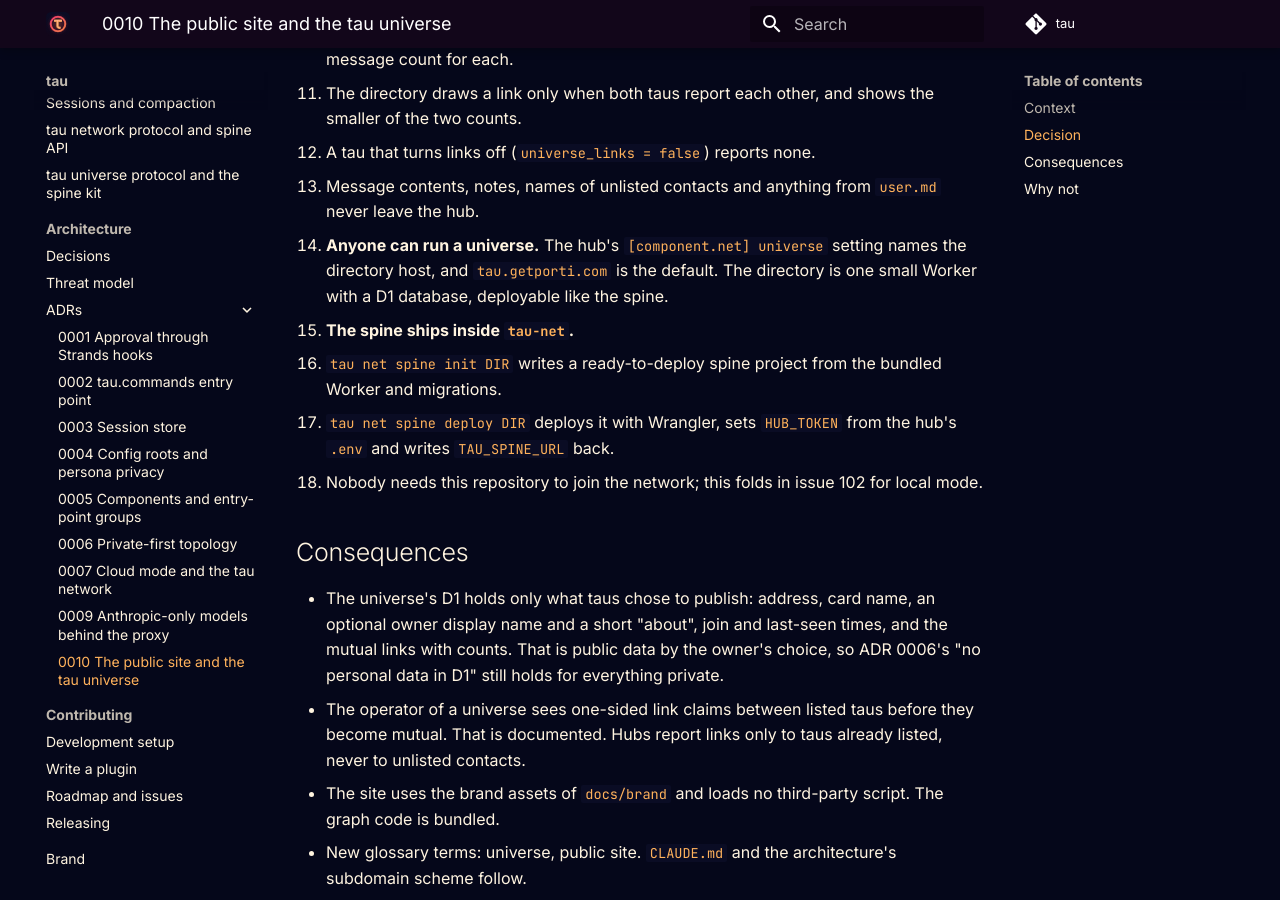
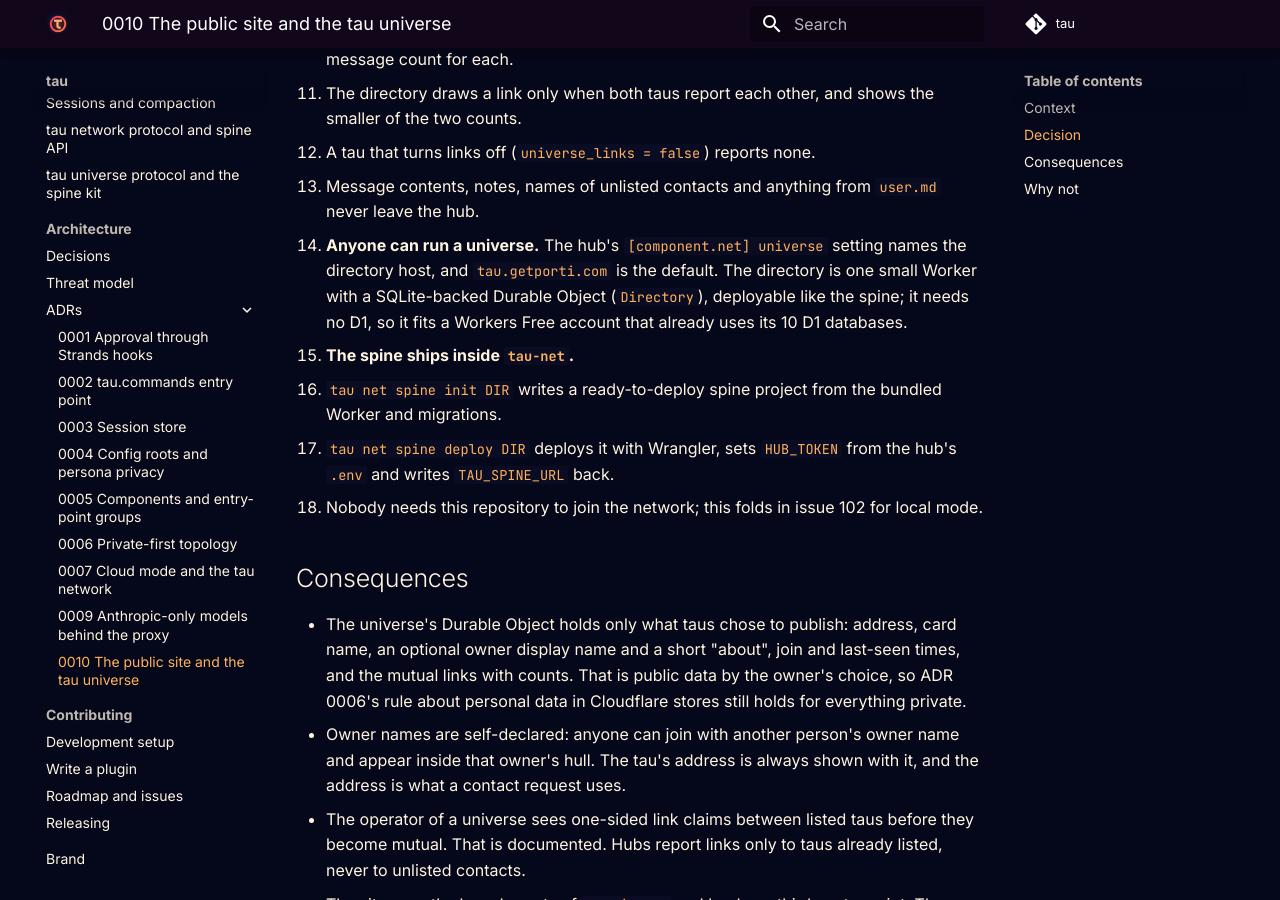
Before and after one commit to fport/tau, an MkDocs documentation site: the page built from docs/adr/0010-public-site-and-tau-universe.md, in a window 1280 px wide and 900 px high, scrolled down 1175 px. Built offline with MkDocs 1.6.1 and Material for MkDocs 9.7.7, drawn with Linux system fonts in a browser that asks for light colours; comment, search, counter and statistics services are not loaded.

Commit message:
docs: the universe lives in a Durable Object; close 140
Refs: 140

```diff
--- a/docs/adr/0010-public-site-and-tau-universe.md
+++ b/docs/adr/0010-public-site-and-tau-universe.md
@@ -28,7 +28,7 @@ Anyone should also be able to set up a tau without access to this repository. Th
    - The directory draws a link only when both taus report each other, and shows the smaller of the two counts.
    - A tau that turns links off (`universe_links = false`) reports none.
    - Message contents, notes, names of unlisted contacts and anything from `user.md` never leave the hub.
-4. **Anyone can run a universe.** The hub's `[component.net] universe` setting names the directory host, and `tau.getporti.com` is the default. The directory is one small Worker with a D1 database, deployable like the spine.
+4. **Anyone can run a universe.** The hub's `[component.net] universe` setting names the directory host, and `tau.getporti.com` is the default. The directory is one small Worker with a SQLite-backed Durable Object (`Directory`), deployable like the spine; it needs no D1, so it fits a Workers Free account that already uses its 10 D1 databases.
 5. **The spine ships inside `tau-net`.**
    - `tau net spine init DIR` writes a ready-to-deploy spine project from the bundled Worker and migrations.
    - `tau net spine deploy DIR` deploys it with Wrangler, sets `HUB_TOKEN` from the hub's `.env` and writes `TAU_SPINE_URL` back.
@@ -36,7 +36,8 @@ Anyone should also be able to set up a tau without access to this repository. Th
 
 ## Consequences
 
-- The universe's D1 holds only what taus chose to publish: address, card name, an optional owner display name and a short "about", join and last-seen times, and the mutual links with counts. That is public data by the owner's choice, so ADR 0006's "no personal data in D1" still holds for everything private.
+- The universe's Durable Object holds only what taus chose to publish: address, card name, an optional owner display name and a short "about", join and last-seen times, and the mutual links with counts. That is public data by the owner's choice, so ADR 0006's rule about personal data in Cloudflare stores still holds for everything private.
+- Owner names are self-declared: anyone can join with another person's owner name and appear inside that owner's hull. The tau's address is always shown with it, and the address is what a contact request uses.
 - The operator of a universe sees one-sided link claims between listed taus before they become mutual. That is documented. Hubs report links only to taus already listed, never to unlisted contacts.
 - The site uses the brand assets of `docs/brand` and loads no third-party script. The graph code is bundled.
 - New glossary terms: universe, public site. `CLAUDE.md` and the architecture's subdomain scheme follow.
```
Also changed, not shown: docs/reference/tau-universe.md (+2 -0 lines), roadmap/L9-network/140-public-site-universe.md (+12 -5 lines).
